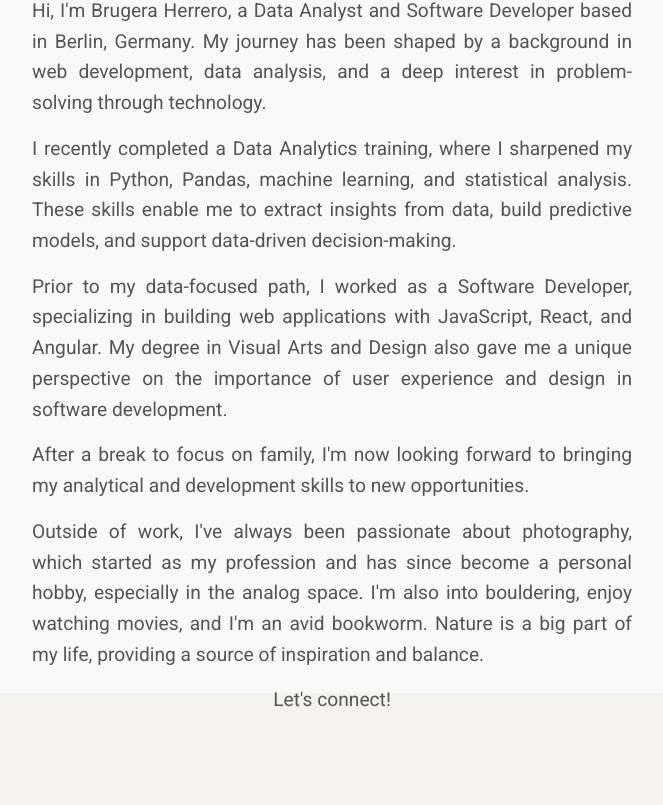
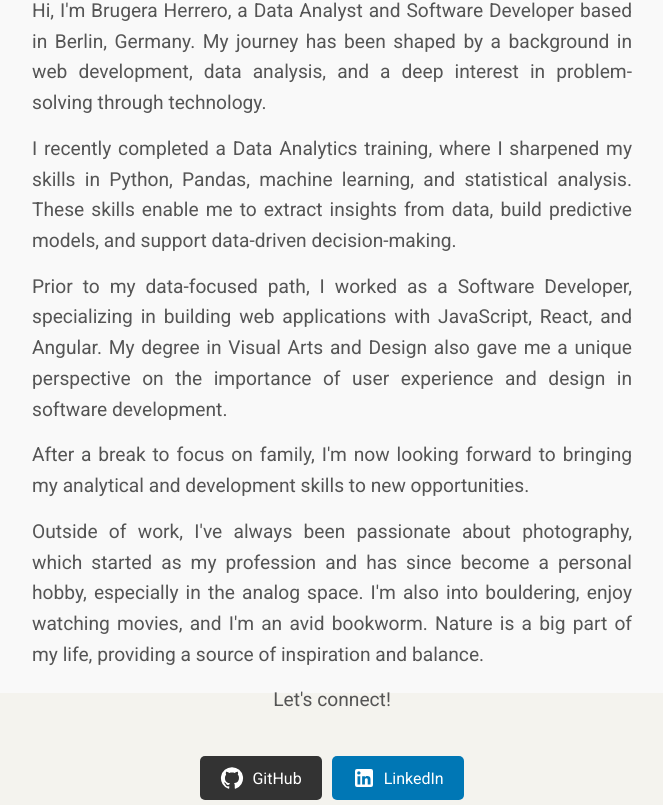
Before and after one commit to bruhu/Portfolio, a React (Create React App) app: page /about in a window 1280 px wide. Shown: the part 158-963 px from the top of the page, without its empty margins (308-971 px from the left). Before the commit the page ends 874 px from the top, so only its background shows below. Built offline with nearby package versions, Linux system fonts and the light colour scheme.

Commit message:
fixes for about section, add social buttons

```diff
--- a/package.json
+++ b/package.json
@@ -3,6 +3,9 @@
   "version": "0.1.0",
   "private": true,
   "dependencies": {
+    "@emotion/react": "^11.14.0",
+    "@emotion/styled": "^11.14.0",
+    "@mui/icons-material": "^6.4.0",
     "core-js": "^3.40.0",
     "cra-template": "1.2.0",
     "react": "^18.0.0",
--- a/src/pages/About/About.css
+++ b/src/pages/About/About.css
@@ -36,3 +36,39 @@
   margin-left: auto;
   margin-right: auto;
 }
+
+.button-container {
+  margin-top: 20px;
+}
+
+.social-button {
+  display: inline-flex;
+  align-items: center;
+  padding: 10px 20px;
+  margin: 5px;
+  color: white;
+  text-decoration: none;
+  border-radius: 5px;
+  transition: background-color 0.3s;
+}
+
+.social-button.linkedin {
+  background-color: #0077b5;
+}
+
+.social-button.linkedin:hover {
+  background-color: #005582;
+}
+
+.social-button.github {
+  background-color: #333;
+}
+
+.social-button.github:hover {
+  background-color: #1c1c1c;
+}
+
+.social-button svg {
+  font-size: 1.5em;
+  margin-right: 8px;
+}
--- a/src/pages/About/About.js
+++ b/src/pages/About/About.js
@@ -1,5 +1,7 @@
 import React from 'react';
-import './About.css'; // Ensure this line is present
+import GitHubIcon from '@mui/icons-material/GitHub';
+import LinkedInIcon from '@mui/icons-material/LinkedIn';
+import './About.css';
 
 const About = () => {
   return (
@@ -11,8 +13,17 @@ const About = () => {
       <p className="about-me-text">After a break to focus on family, I'm now looking forward to bringing my analytical and development skills to new opportunities.</p>
       <p className="about-me-text">Outside of work, I've always been passionate about photography, which started as my profession and has since become a personal hobby, especially in the analog space. I'm also into bouldering, enjoy watching movies, and I'm an avid bookworm. Nature is a big part of my life, providing a source of inspiration and balance.</p>
       <p className="about-me-text">Let's connect!</p>
+    {/* Buttons for GitHub and LinkedIn */}
+    <div className="button-container">
+      <a href="https://github.com/bruhu" className="social-button github" target="_blank" rel="noopener noreferrer">
+        <GitHubIcon /> GitHub
+      </a>
+      <a href="https://linkedin.com/in/brugera" className="social-button linkedin" target="_blank" rel="noopener noreferrer">
+        <LinkedInIcon /> LinkedIn
+      </a>
     </div>
-  );
+  </div>
+);
 };
 
 export default About;
```
Also changed, not shown: 1 other file (tests, documents, lock files or other folders).
